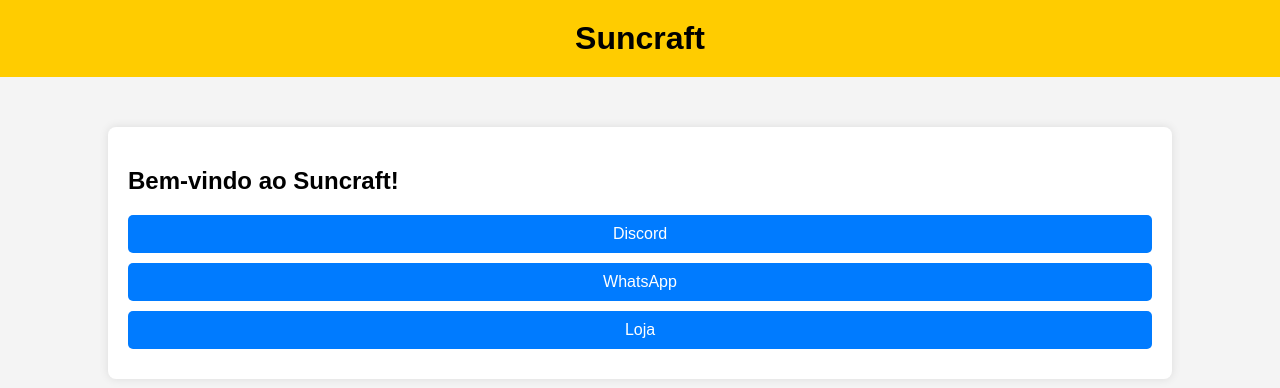
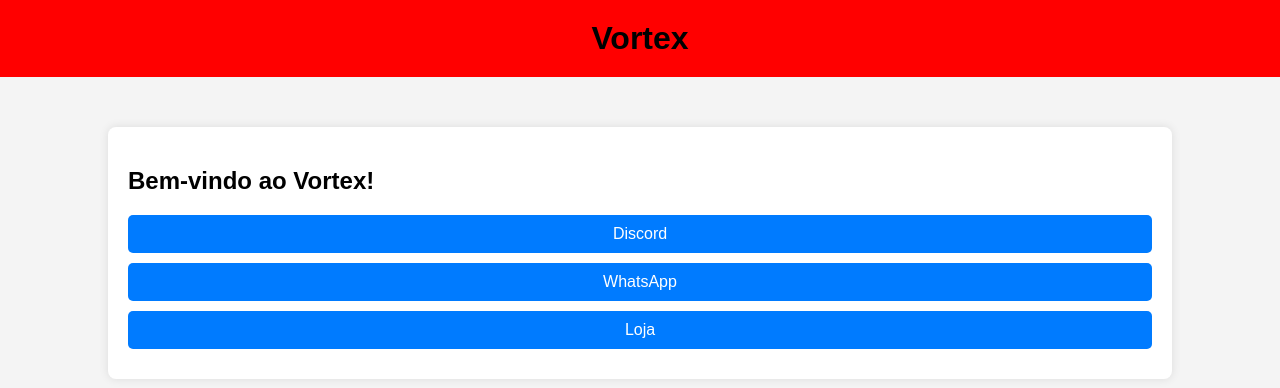
Before and after one commit to ThiagoDaZv1/suncraft, a plain HTML site: page home.html in a window 1280 px wide. Drawn offline with Linux system fonts and the light colour scheme.

Commit message:
Update home.html

```diff
--- a/home.html
+++ b/home.html
@@ -3,7 +3,7 @@
 <head>
     <meta charset="UTF-8">
     <meta name="viewport" content="width=device-width, initial-scale=1.0">
-    <title>Suncraft - Página Inicial</title>
+    <title>Vortex - Página Inicial</title>
     <style>
         body {
             font-family: Arial, sans-serif;
@@ -12,7 +12,7 @@
             padding: 0;
         }
         header {
-            background-color: #ffcc00;
+            background-color: #FF0000;
             padding: 20px;
             text-align: center;
         }
@@ -44,10 +44,10 @@
 </head>
 <body>
     <header>
-        <h1>Suncraft</h1>
+        <h1>Vortex</h1>
     </header>
     <div class="container">
-        <h2>Bem-vindo ao Suncraft!</h2>
+        <h2>Bem-vindo ao Vortex!</h2>
         <a href="https://discord.gg/b5jVwUqFK6" class="link">Discord</a>
         <a href="https://wa.me/+5592985992627" class="link">WhatsApp</a>
         <a href="#" class="link">Loja</a>
```
